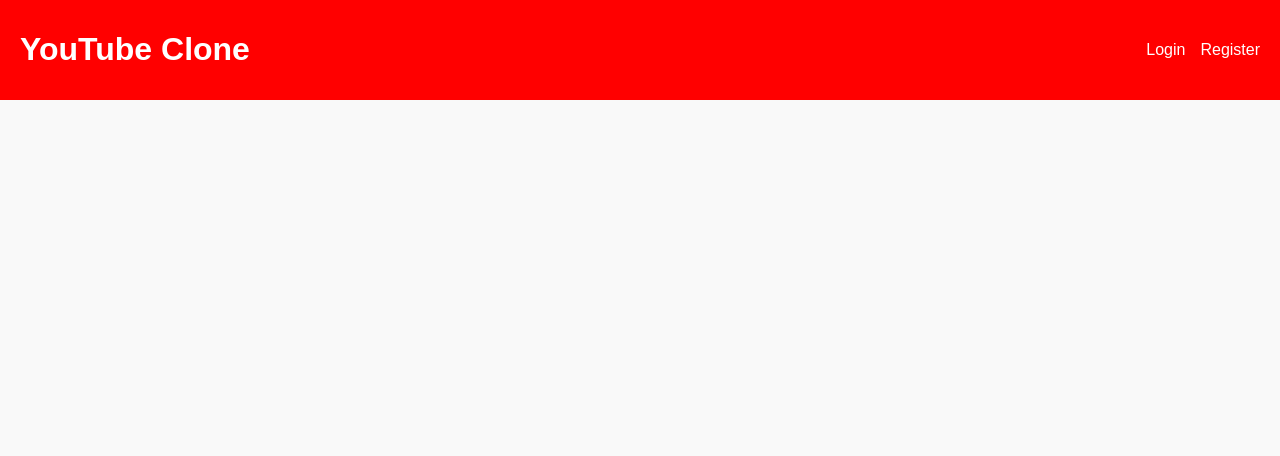
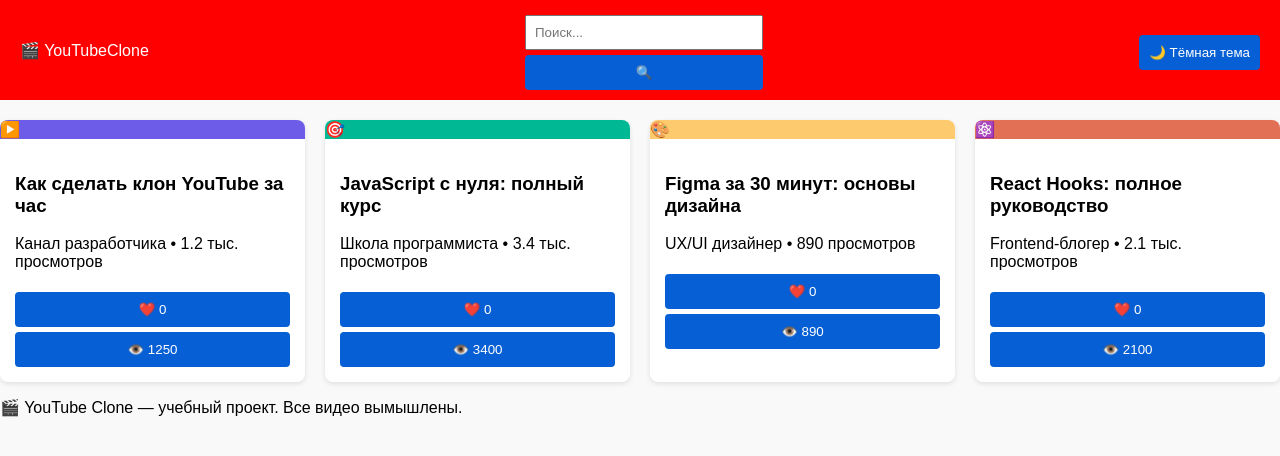
Before and after one commit to Zenka737/youtubeclone, a plain HTML site: page index.html in a window 1280 px wide. Drawn offline with nearby package versions, Linux system fonts and the light colour scheme.

Commit message:
Update index.html fix

```diff
--- a/index.html
+++ b/index.html
@@ -3,98 +3,99 @@
 <head>
     <meta charset="UTF-8">
     <meta name="viewport" content="width=device-width, initial-scale=1.0">
-    <title>YouTube Clone</title>
+    <title>YouTube Clone — смотри видео</title>
     <link rel="stylesheet" href="styles.css">
 </head>
 <body>
-    <div class="header">
-        <h1><a href="#" class="logo">YouTube Clone</a></h1>
-        <div class="nav-links" id="navLinks">
-            <div class="user-info" id="userInfo" style="display: none;">
-                <img src="" class="avatar" id="userAvatar">
-                <span id="username"></span>
+
+    <!-- Шапка -->
+    <header class="header">
+        <div class="logo">🎬 YouTube<span class="clone-badge">Clone</span></div>
+        <div class="search-bar">
+            <input type="text" id="searchInput" placeholder="Поиск...">
+            <button id="searchBtn">🔍</button>
+        </div>
+        <div class="theme-toggle">
+            <button id="themeBtn">🌙 Тёмная тема</button>
+        </div>
+    </header>
+
+    <!-- Основной контент -->
+    <main class="container">
+        <!-- Список видео -->
+        <section class="video-grid" id="videoGrid">
+            <!-- Видео 1 -->
+            <div class="video-card" data-title="Как сделать клон YouTube" data-id="1">
+                <div class="thumbnail" style="background: #6c5ce7;">▶️</div>
+                <div class="video-info">
+                    <h3>Как сделать клон YouTube за час</h3>
+                    <p>Канал разработчика • 1.2 тыс. просмотров</p>
+                    <div class="video-actions">
+                        <button class="like-btn">❤️ <span class="like-count">0</span></button>
+                        <button class="views-btn">👁️ <span class="views-count">1250</span></button>
+                    </div>
+                </div>
             </div>
-            <a href="#" id="uploadLink" style="display: none;">Upload</a>
-            <a href="#" id="loginLink">Login</a>
-            <a href="#" id="registerLink">Register</a>
-            <a href="#" id="logoutLink" style="display: none;">Logout</a>
-        </div>
-    </div>
 
-    <div class="content">
-        <div id="messages"></div>
+            <!-- Видео 2 -->
+            <div class="video-card" data-title="JavaScript для начинающих" data-id="2">
+                <div class="thumbnail" style="background: #00b894;">🎯</div>
+                <div class="video-info">
+                    <h3>JavaScript с нуля: полный курс</h3>
+                    <p>Школа программиста • 3.4 тыс. просмотров</p>
+                    <div class="video-actions">
+                        <button class="like-btn">❤️ <span class="like-count">0</span></button>
+                        <button class="views-btn">👁️ <span class="views-count">3400</span></button>
+                    </div>
+                </div>
+            </div>
 
-        <!-- Главная страница -->
-        <div id="mainPage">
-            <div class="video-grid" id="videoGrid"></div>
-        </div>
+            <!-- Видео 3 -->
+            <div class="video-card" data-title="Дизайн в Figma" data-id="3">
+                <div class="thumbnail" style="background: #fdcb6e;">🎨</div>
+                <div class="video-info">
+                    <h3>Figma за 30 минут: основы дизайна</h3>
+                    <p>UX/UI дизайнер • 890 просмотров</p>
+                    <div class="video-actions">
+                        <button class="like-btn">❤️ <span class="like-count">0</span></button>
+                        <button class="views-btn">👁️ <span class="views-count">890</span></button>
+                    </div>
+                </div>
+            </div>
 
-        <!-- Страница регистрации -->
-        <div id="registerPage" style="display: none;">
-            <h2>Register</h2>
-            <form id="registerForm">
-                <div class="form-group">
-                    <label>Username: <input type="text" name="username" required></label>
+            <!-- Видео 4 -->
+            <div class="video-card" data-title="React Hooks" data-id="4">
+                <div class="thumbnail" style="background: #e17055;">⚛️</div>
+                <div class="video-info">
+                    <h3>React Hooks: полное руководство</h3>
+                    <p>Frontend-блогер • 2.1 тыс. просмотров</p>
+                    <div class="video-actions">
+                        <button class="like-btn">❤️ <span class="like-count">0</span></button>
+                        <button class="views-btn">👁️ <span class="views-count">2100</span></button>
+                    </div>
                 </div>
-                <div class="form-group">
-                    <label>Password: <input type="password" name="password" required></label>
+            </div>
+        </section>
+
+        <!-- Плеер (изначально скрыт) -->
+        <div class="video-player" id="videoPlayer" style="display: none;">
+            <div class="player-container">
+                <div class="player-content" id="playerContent">
+                    <h2 id="videoTitle">Название видео</h2>
+                    <div class="video-frame" id="videoFrame">
+                        🎬 Здесь будет видео (iframe)
+                    </div>
+                    <button class="close-player" id="closePlayer">✕ Закрыть</button>
                 </div>
-                <div class="form-group">
-                    <label>Avatar: <input type="file" name="avatar" accept="image/*"></label>
-                </div>
-                <button type="submit">Register</button>
-            </form>
-        </div>
-
-        <!-- Страница входа -->
-        <div id="loginPage" style="display: none;">
-            <h2>Login</h2>
-            <form id="loginForm">
-                <div class="form-group">
-                    <label>Username: <input type="text" name="username" required></label>
-                </div>
-                <div class="form-group">
-                    <label>Password: <input type="password" name="password" required></label>
-                </div>
-                <button type="submit">Login</button>
-            </form>
-        </div>
-
-        <!-- Страница загрузки -->
-        <div id="uploadPage" style="display: none;">
-            <h2>Upload Video</h2>
-            <form id="uploadForm">
-                <div class="form-group">
-                    <label>Video: <input type="file" name="video" accept="video/*" required></label>
-                </div>
-                <button type="submit">Upload</button>
-            </form>
-        </div>
-
-        <!-- Страница видео -->
-        <div id="videoPage" style="display: none;">
-            <a href="#" id="backToVideos">← Back to videos</a>
-            <div style="margin-top: 20px;">
-                <video controls width="100%" id="videoPlayer"></video>
-                <h2 id="videoTitle"></h2>
-                <div style="display: flex; gap: 15px; align-items: center; margin: 10px 0;">
-                    <div id="videoViews">👁️ 0 views</div>
-                    <a href="#" id="likeButton">👍 Like (0)</a>
-                </div>
-                <div id="videoAuthor" style="display: flex; align-items: center; gap: 5px; margin: 10px 0;"></div>
-
-                <h3>Comments (<span id="commentsCount">0</span>)</h3>
-                <div id="commentsList"></div>
-
-                <form id="commentForm" style="margin-top: 20px;">
-                    <textarea name="comment" placeholder="Add a comment..." required style="width: 100%; height: 100px;"></textarea>
-                    <button type="submit">Post Comment</button>
-                </form>
             </div>
         </div>
-    </div>
+    </main>
 
-    <script src="https://cdnjs.cloudflare.com/ajax/libs/crypto-js/4.1.1/crypto-js.min.js"></script>
+    <!-- Подвал -->
+    <footer class="footer">
+        <p>🎬 YouTube Clone — учебный проект. Все видео вымышлены.</p>
+    </footer>
+
     <script src="script.js"></script>
 </body>
 </html>
```
